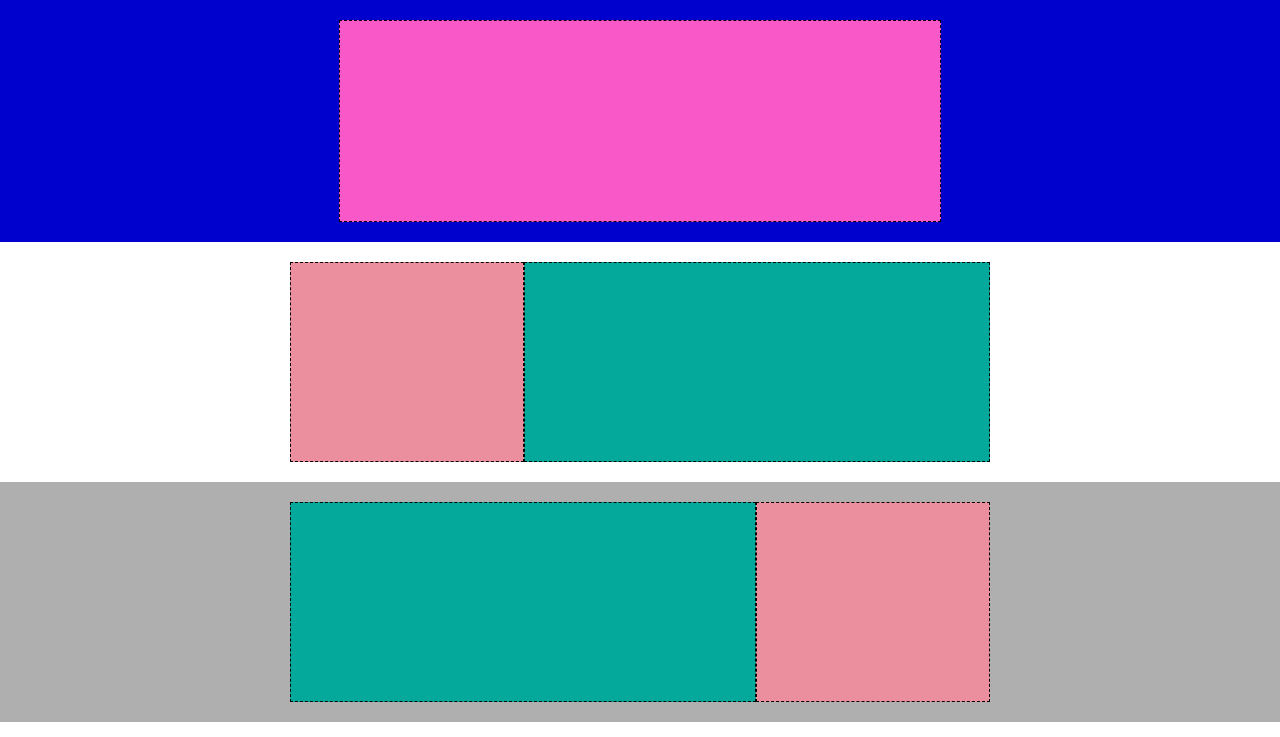
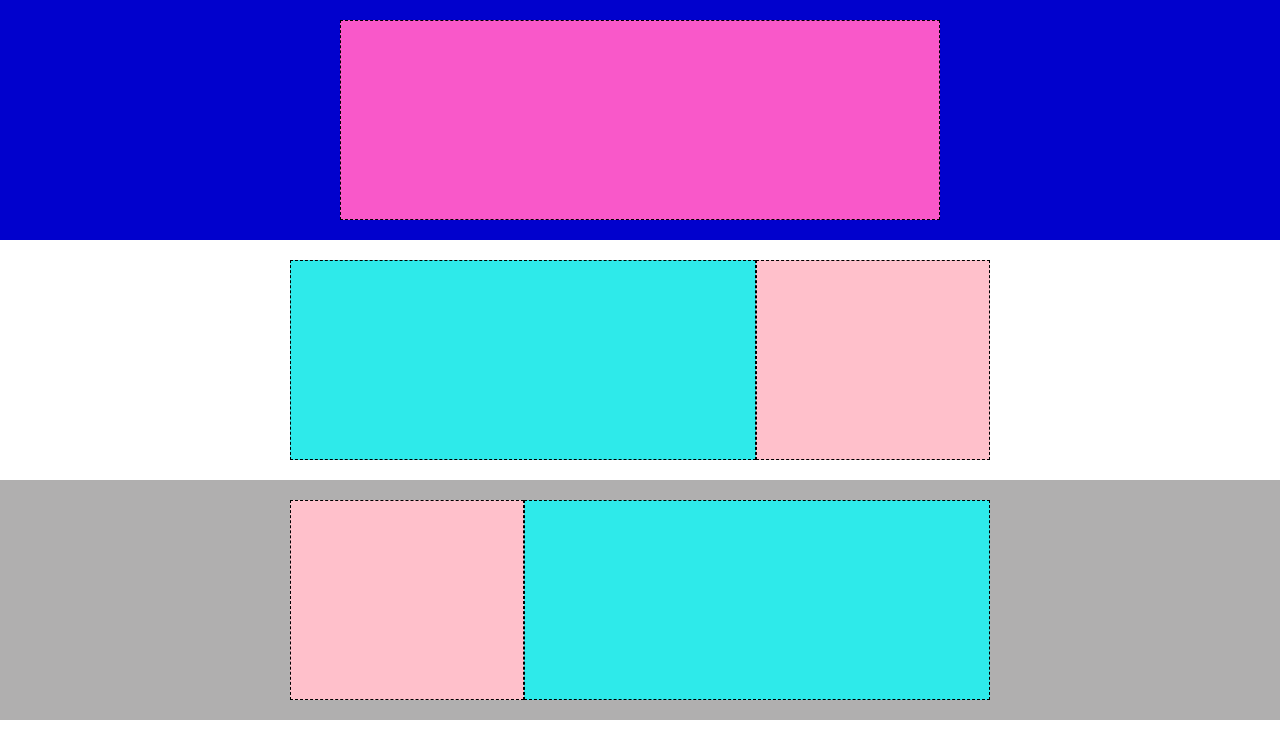
Before and after one commit to Bice93/htmlcss-struttura-discord, a plain HTML site: page index.html in a window 1280 px wide. Shown: the part 60-797 px from the top of the page. Drawn offline with Linux system fonts and the light colour scheme.

Commit message:
Frame modification

```diff
--- a/index.html
+++ b/index.html
@@ -9,6 +9,7 @@
 </head>
 <body>
     <header>
+        <!-- Barra di navigazione -->
         <div class="header-box">
             <div class="logo">Logo</div>
             <div class="link">
@@ -24,35 +25,39 @@
     </header>
 
     <main>
+        <!-- sezione 1 -->
         <section class="section1">
             <div class="box"></div>
         </section>
+        <!-- sezione 2  -->
+        <section class="section2">
+            <section class="subsection2">
+                <section class="box">
+                    <div class="boxsx"></div>
+                    <div class="boxdx"></div>
+                </section>
+            </section>
 
-        <div class="section2">
-            <section class="subsection">
-                <div class="subsection box">
+            <section class="underline">
+                <div class="box">
                     <div class="boxsx"></div>
                     <div class="boxdx"></div>
                 </div>
             </section>
-            <section class="subsection-underline">
-                <div class="subsection-underline box">
+
+            <section class="subsection2">
+                <section class="box">
                     <div class="boxsx"></div>
                     <div class="boxdx"></div>
-                </div>
+                </section>
             </section>
-            <section class="subsection">
-                <div class="subsection box">
-                    <div class="boxsx"></div>
-                    <div class="boxdx"></div>
-                </div>
-            </section>
-        </div>
+        </section>
 
+        <!-- aezione 3 -->
         <section class="section3">
             <div class="box"></div>
         </section>
-
+        <!-- sezione 4 -->
         <section class="section4">
             <div class="box">
                 <div class="boxsx"></div>
--- a/style.css
+++ b/style.css
@@ -1,4 +1,4 @@
-body{
+*{
     margin: 0;
     padding: 0;
     box-sizing: border-box;
@@ -55,13 +55,11 @@ a{
     border: 1px dashed black;
 }
 
-.section2{
-    display: flex;
-    flex-direction: column;
+.subsection2{
+    padding: 20px;
 }
 
-.subsection .box{
-    padding: 20px;
+.subsection2 > .box{
     width: 700px;
     height: 200px;
     margin: auto;
@@ -70,23 +68,22 @@ a{
 
 .boxsx{
     flex-grow: 2;
-    background-color: aqua;
+    background-color: rgb(46, 234, 234);
     border: 1px dashed black;
 }
 
 .boxdx{
     flex-grow: 1;
-    background-color: aquamarine;
+    background-color: pink;
     border: 1px dashed black;
 }
 
-.subsection-underline{
+.underline{
     background-color:rgb(176, 175, 175);
-    display: flex;
+    padding: 20px;
 }
 
-.subsection-underline .box{
-    padding: 20px;
+.underline > .box{
     display: flex;
     flex-direction: row-reverse;
     width: 700px;
@@ -121,14 +118,14 @@ a{
     display: flex;
 }
 
-.box > .boxsx{
+.section4 > .box > .boxsx{
     border: 1px dashed black;
-    flex-grow: 2;
+    flex-grow: 1;
     background-color: rgb(235, 142, 158);
 }
 
-.box > .boxdx{
-    flex-grow: 4;
+.section4 > .box > .boxdx{
+    flex-grow: 2;
     background-color: rgb(5, 169, 156);
     display: flex;
 }
@@ -140,6 +137,7 @@ a{
 
 footer{
     background-color: black;
+    padding: 20px;
     border-top: 1px solid white;
 }
 
```
